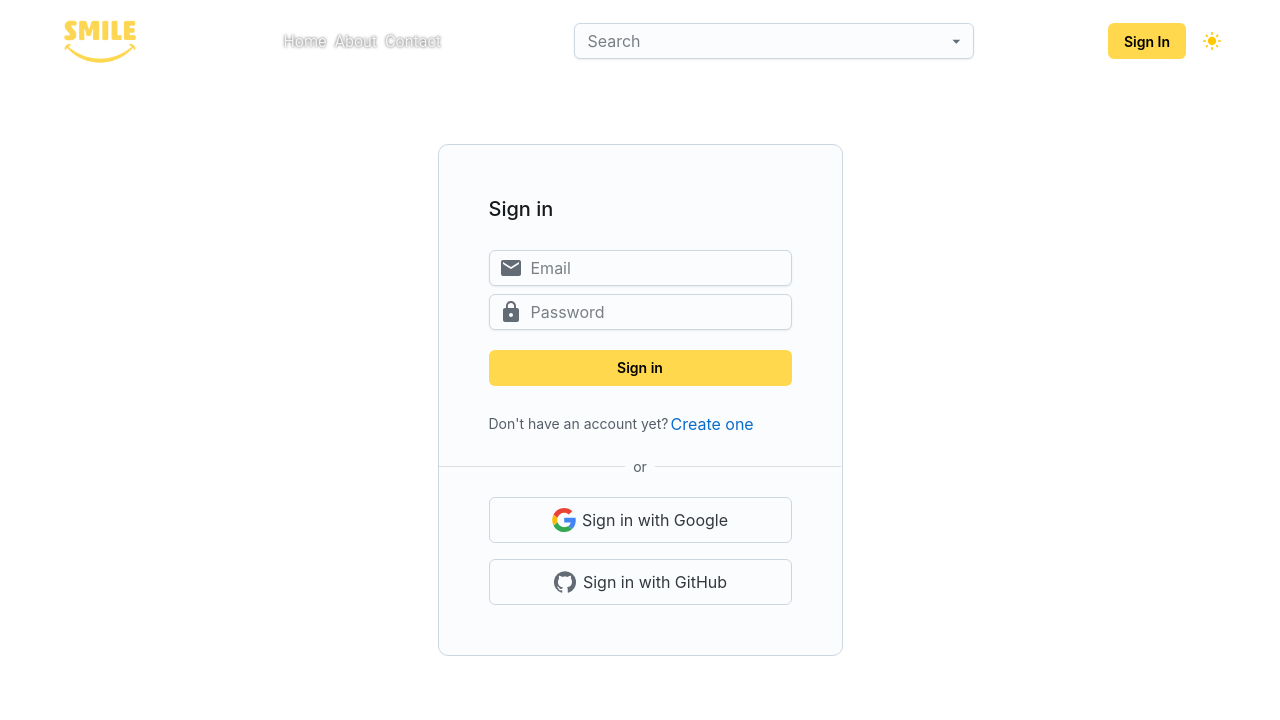
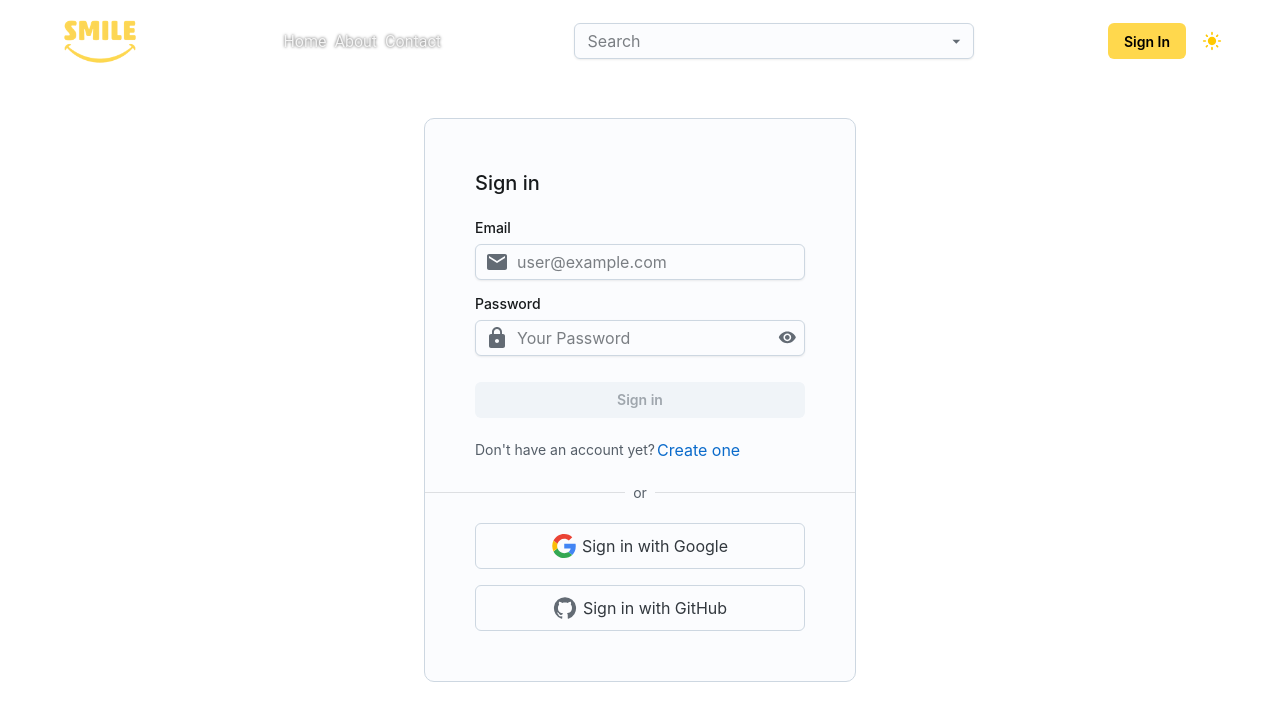
Before and after one commit to usm0n/smile-movies, a React (Vite) app: page /login in a window 1280 px wide. Shown: the top 720 px of the page. Built offline with nearby package versions, Linux system fonts and the light colour scheme.

Commit message:
connecting with smbAPI | Login | Navbar

```diff
--- a/src/components/cards/EventMC.tsx
+++ b/src/components/cards/EventMC.tsx
@@ -88,7 +88,7 @@ function EventMC({
                 },
               }}
             >
-              {eventRating}
+              {eventRating.toString().slice(0, 3)}
             </Typography>
           </Box>
         </CardContent>
--- a/src/components/home/Watchlist.tsx
+++ b/src/components/home/Watchlist.tsx
@@ -33,15 +33,24 @@ function Watchlist() {
       </Typography>
       {isLoggedIn ? (
         <Box
-          display={"flex"}
-          gap={3}
-          overflow={"scroll"}
           sx={{
-            scrollbarColor: "rgb(255, 216, 77) rgba(255, 216, 77, 0.41)",
-            scrollbarWidth: "thin",
+            display: "flex",
+            flexDirection: "column",
+            alignItems: "center",
+            height: "50vh",
+            gap: 2,
+            textAlign: "center",
+            width: "90%",
+            margin: "0 auto",
           }}
         >
-
+          <BookmarkAdd sx={{ fontSize: "50px" }} />
+          <Typography level="h2">
+            There's no shows or movies in your watchlist
+          </Typography>
+          <Typography level="body-md">
+            Add shows and movies to keep track of what you want to watch
+          </Typography>
         </Box>
       ) : (
         <Box
@@ -53,7 +62,7 @@ function Watchlist() {
             gap: 2,
             textAlign: "center",
             width: "90%",
-            margin: "0 auto"
+            margin: "0 auto",
           }}
         >
           <BookmarkAdd sx={{ fontSize: "50px" }} />
@@ -73,7 +82,7 @@ function Watchlist() {
             </Link>{" "}
             to access your watchlist
           </Typography>
-          <Typography level="body-md" >
+          <Typography level="body-md">
             Save shows and movies to keep track of what you want to watch
           </Typography>
           <Button
--- a/src/components/navbar/index.tsx
+++ b/src/components/navbar/index.tsx
@@ -30,6 +30,7 @@ import {
   Modal,
   ModalClose,
   ModalDialog,
+  Skeleton,
   Stack,
   Tooltip,
   Typography,
@@ -38,13 +39,17 @@ import {
 import { isLoggedIn, redirect } from "../../utilities/defaults";
 import { useState } from "react";
 import { Link, useNavigate } from "react-router-dom";
+import { useUsers } from "../../context/Users";
+import { User } from "../../user";
 
 function Navbar() {
   const [logoutModal, setLogoutModal] = useState(false);
   const [searchVisibility, setSearchVisibility] = useState(false);
   const [drawerOpen, setDrawerOpen] = useState(false);
   const { colorScheme, setMode } = useColorScheme();
+  const { myselfData, logout } = useUsers();
   const navigate = useNavigate();
+  const user = myselfData?.data as User;
   return (
     <div
       style={{
@@ -140,6 +145,46 @@ function Navbar() {
             >
               Sign In
             </Button>
+          ) : myselfData?.isLoading ? (
+            <Dropdown>
+              <MenuButton
+                sx={{
+                  border: "none",
+                  transition: "200ms",
+                  ":hover": {
+                    backgroundColor: "transparent",
+                  },
+                  ":active": {
+                    scale: 1.1,
+                  },
+                }}
+              >
+                <Avatar></Avatar>
+              </MenuButton>
+              <Menu>
+                <MenuItem>
+                  <Avatar></Avatar>
+                  <Tooltip title="View Profile">
+                    <Stack>
+                      <Skeleton variant="text" sx={{ width: "120px" }} />
+                      <Skeleton
+                        variant="text"
+                        sx={{ width: "100px", height: "15px" }}
+                      />
+                    </Stack>
+                  </Tooltip>
+                  <Tooltip title="Logout">
+                    <IconButton
+                      disabled
+                      onClick={() => setLogoutModal(true)}
+                      color="danger"
+                    >
+                      <Logout />
+                    </IconButton>
+                  </Tooltip>
+                </MenuItem>
+              </Menu>
+            </Dropdown>
           ) : (
             <Dropdown>
               <MenuButton
@@ -154,15 +199,23 @@ function Navbar() {
                   },
                 }}
               >
-                <Avatar>UR</Avatar>
+                <Avatar>
+                  {user?.firstname?.slice(0, 1)}
+                  {user?.lastname?.slice(0, 1)}
+                </Avatar>
               </MenuButton>
               <Menu>
                 <MenuItem>
-                  <Avatar>UR</Avatar>
+                  <Avatar>
+                    {user?.firstname?.slice(0, 1)}
+                    {user?.lastname?.slice(0, 1)}
+                  </Avatar>
                   <Tooltip title="View Profile">
                     <Stack>
-                      <Typography>Usmon Umarovich</Typography>
-                      <Typography level="body-xs">usmonw@icloud.com</Typography>
+                      <Typography>
+                        {user?.firstname} {user?.lastname}
+                      </Typography>
+                      <Typography level="body-xs">{user?.email}</Typography>
                     </Stack>
                   </Tooltip>
                   <Tooltip title="Logout">
@@ -216,11 +269,7 @@ function Navbar() {
           <Divider />
           <DialogContent>Are you sure you want to log out?</DialogContent>
           <DialogActions>
-            <Button
-              variant="solid"
-              color="danger"
-              onClick={() => setLogoutModal(false)}
-            >
+            <Button variant="solid" color="danger" onClick={() => logout()}>
               Log out
             </Button>
             <Button
--- a/src/context/Users.tsx
+++ b/src/context/Users.tsx
@@ -1,7 +1,7 @@
-import { createContext, useContext, useState } from "react";
+import { createContext, useContext, useEffect, useState } from "react";
 import * as userType from "../user";
 import { users } from "../service/api/smb/users.api.service";
-import { deleteCookie, setCookie } from "../utilities/defaults";
+import { deleteCookie, isLoggedIn, setCookie } from "../utilities/defaults";
 
 const UsersContext = createContext({
   usersData: null as userType.ResponseType | null,
@@ -624,9 +624,7 @@ const UsersProvider = ({ children }: { children: React.ReactNode }) => {
   };
 
   const logout = () => {
-    setTimeout(() => {
-      deleteCookie("authToken");
-    }, 1000);
+    deleteCookie("authToken");
   };
 
   const verify = async (token: string) => {
@@ -993,6 +991,11 @@ const UsersProvider = ({ children }: { children: React.ReactNode }) => {
     }
   };
 
+  useEffect(() => {
+    if (isLoggedIn) {
+      getMyself();
+    }
+  }, [isLoggedIn]);
   return (
     <UsersContext.Provider
       value={{
--- a/src/pages/auth/Login.tsx
+++ b/src/pages/auth/Login.tsx
@@ -1,4 +1,10 @@
-import { GitHub, Lock, Mail } from "@mui/icons-material";
+import {
+  GitHub,
+  Lock,
+  Mail,
+  Visibility,
+  VisibilityOff,
+} from "@mui/icons-material";
 import {
   Box,
   Button,
@@ -7,16 +13,50 @@ import {
   FormControl,
   FormHelperText,
   FormLabel,
+  IconButton,
   Input,
   Link,
   Typography,
 } from "@mui/joy";
 import SvgIcon from "@mui/joy/SvgIcon";
+import { useUsers } from "../../context/Users";
+import { useEffect, useState } from "react";
+import { UserLogin } from "../../user";
+import { isLoggedIn, isValidEmail } from "../../utilities/defaults";
+import { useNavigate } from "react-router-dom";
 
 function Login() {
+  const { login, loginData } = useUsers();
+  const [passwordVisibility, setPasswordVisibility] = useState<boolean>(false);
+  const [userValue, setUserValue] = useState<UserLogin>({
+    email: "",
+    password: "",
+  });
+
+  const navigate = useNavigate();
+
+  const handleInput = (e: React.ChangeEvent<HTMLInputElement>) => {
+    const { name, value } = e.target;
+    setUserValue((prevUserData) => ({
+      ...prevUserData,
+      [name]: value.toLocaleLowerCase(),
+    }));
+  };
+
+  useEffect(() => {
+    if (isLoggedIn) {
+      navigate("/");
+    }
+  }, [isLoggedIn]);
+
   return (
-    <form>
-      <FormControl
+    <form
+      onSubmit={(e) => {
+        e?.preventDefault();
+        login(userValue);
+      }}
+    >
+      <Box
         sx={{
           display: "flex",
           alignItems: "center",
@@ -33,14 +73,49 @@ function Login() {
         >
           <FormLabel sx={{ fontSize: "20px" }}>Sign in</FormLabel>
           <Box gap={1} display={"flex"} flexDirection={"column"}>
-            <Input placeholder="Email" startDecorator={<Mail />} />
-            <Input
-              placeholder="Password"
-              type="password"
-              startDecorator={<Lock />}
-            />
+            <FormControl color={loginData?.isError ? "danger" : "neutral"}>
+              <FormLabel>Email</FormLabel>
+              <Input
+                name="email"
+                onChange={handleInput}
+                value={userValue.email}
+                placeholder="user@example.com"
+                startDecorator={<Mail />}
+              />
+              <FormHelperText>
+                {loginData?.isError && "Invalid credentials"}
+              </FormHelperText>
+            </FormControl>
+
+            <FormControl color={loginData?.isError ? "danger" : "neutral"}>
+              <FormLabel>Password</FormLabel>
+              <Input
+                name="password"
+                onChange={handleInput}
+                value={userValue.password}
+                endDecorator={
+                  <IconButton
+                    onClick={() => setPasswordVisibility(!passwordVisibility)}
+                  >
+                    {passwordVisibility ? <VisibilityOff /> : <Visibility />}
+                  </IconButton>
+                }
+                placeholder="Your Password"
+                type={passwordVisibility ? "text" : "password"}
+                startDecorator={<Lock />}
+              />
+              <FormHelperText>
+                {loginData?.isError && "Invalid credentials"}
+              </FormHelperText>
+            </FormControl>
           </Box>
           <Button
+            type="submit"
+            disabled={
+              !isValidEmail(userValue.email) ||
+              !userValue ||
+              loginData?.isLoading
+            }
             sx={{
               background: "rgb(255, 216, 77)",
               color: "black",
@@ -51,9 +126,11 @@ function Login() {
               },
             }}
           >
-            Sign in
+            {loginData?.isLoading ? "Loading..." : "Sign in"}
           </Button>
-          <FormHelperText>Don't have an account yet? <Link>Create one</Link></FormHelperText>
+          <FormHelperText>
+            Don't have an account yet? <Link>Create one</Link>
+          </FormHelperText>
           <Divider>or</Divider>
           <Box gap={2} display={"flex"} flexDirection={"column"}>
             <Card
@@ -90,7 +167,7 @@ function Login() {
             </Card>
           </Box>
         </Card>
-      </FormControl>
+      </Box>
     </form>
   );
 }
--- a/src/service/api/api.ts
+++ b/src/service/api/api.ts
@@ -1,9 +1,11 @@
 import axios from "axios";
+import { getCookie } from "../../utilities/defaults";
 
 export const smbAPI = axios.create({
   baseURL: import.meta.env.VITE_API_URL,
   headers: {
     "X-API-Key": import.meta.env.VITE_API_KEY,
+    Authorization: getCookie("authToken"),
   },
 });
 
--- a/src/service/api/smb/users.api.service.ts
+++ b/src/service/api/smb/users.api.service.ts
@@ -102,6 +102,8 @@ export const users = {
       const response = await smbAPI.post("/users/login", user);
       return response.data as TokenResponse;
     } catch (error: any) {
+      console.log(error);
+
       return error.response.data as CatchError;
     }
   },
--- a/src/user.d.ts
+++ b/src/user.d.ts
@@ -8,6 +8,7 @@ export interface User {
   isVerified: boolean;
   isAdmin: boolean;
   isBanned: boolean;
+  watchlist: { id: string; type: string }[];
 }
 
 export interface UserRegister {
--- a/src/utilities/defaults.ts
+++ b/src/utilities/defaults.ts
@@ -35,3 +35,8 @@ export const copyToClipboard = (text: string) => {
 export const redirect = (url: string) => {
   window.location.href = url;
 };
+
+export const isValidEmail = (email: string) =>
+  /^(([^<>()[\]\\.,;:\s@"]+(\.[^<>()[\]\\.,;:\s@"]+)*)|.(".+"))@((\[[0-9]{1,3}\.[0-9]{1,3}\.[0-9]{1,3}\.[0-9]{1,3}\])|(([a-zA-Z\-0-9]+\.)+[a-zA-Z]{2,}))$/.test(
+    email
+  );
```
Also changed, not shown: 1 other file (tests, documents, lock files or other folders).
